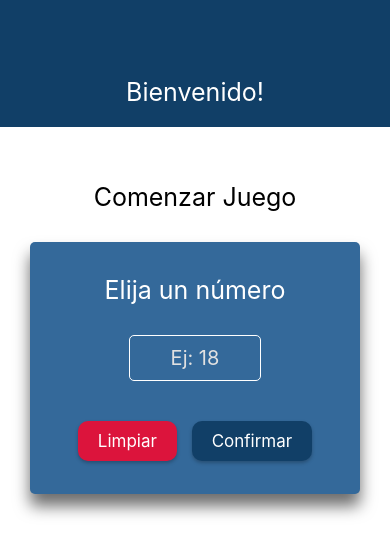
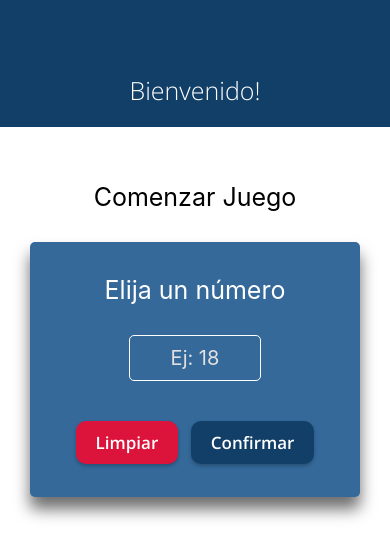
Before and after one commit to lautarodesouches/guess-number-game-app, a React Native app: screen / in a window 390 px wide. Shown: the top 558 px of the page. Built offline with nearby package versions, Linux system fonts and the light colour scheme.

Commit message:
Improve buttons - change fonts

```diff
--- a/App.js
+++ b/App.js
@@ -11,17 +11,12 @@ export default function App() {
 
   const [loaded] = useFonts({
     "open-sans": require("./assets/fonts/OpenSans-Regular.ttf"),
-    "open-sans-bold": require("./assets/fonts/OpenSans-Bold.ttf"),
     "open-sans-semibold": require("./assets/fonts/OpenSans-SemiBold.ttf"),
-    "open-sans-extrabold": require("./assets/fonts/OpenSans-ExtraBold.ttf"),
     "open-sans-light": require("./assets/fonts/OpenSans-Light.ttf"),
-    "open-sans-italic": require("./assets/fonts/OpenSans-Italic.ttf"),
   });
   const [userNumber, setUserNumber] = useState();
 
-  if (!loaded) {
-    return <ActivityIndicator size="large" color={'white'} />;
-  }
+  if (!loaded) return <ActivityIndicator size="large" color={'white'} />;
 
   const handleStartGame = selectedNumber => setUserNumber(selectedNumber);
 
--- a/src/components/ButtonDanger/index.js
+++ b/src/components/ButtonDanger/index.js
@@ -1,13 +1,14 @@
-import { Text } from "react-native";
 import { styles } from "../ButtonDanger/styles";
 import CustomButton from "../CustomButton";
 
 const ButtonDanger = ({ children, onPressF }) => {
     return (
-        <CustomButton style={styles.buttonDanger} onPressF={() => onPressF()}>
-            <Text style={styles.buttonDanger__text}>
-                {children}
-            </Text>
+        <CustomButton
+            styleButton={styles.buttonDanger}
+            styleText={styles.buttonDanger__text}
+            onPressF={onPressF}
+        >
+            {children}
         </CustomButton>
     );
 }
--- a/src/components/ButtonDanger/styles.js
+++ b/src/components/ButtonDanger/styles.js
@@ -6,7 +6,5 @@ export const styles = StyleSheet.create({
   },
   buttonDanger__text: {
     color: '#fff',
-    textAlign: 'center',
-    fontSize: 17,
   },
 });
--- a/src/components/ButtonPrimary/index.js
+++ b/src/components/ButtonPrimary/index.js
@@ -1,13 +1,14 @@
-import { Text } from "react-native";
 import { styles } from "../ButtonPrimary/styles";
 import CustomButton from "../CustomButton";
 
 const ButtonPrimary = ({ children, onPressF }) => {
     return (
-        <CustomButton style={styles.buttonPrimary} onPressF={() => onPressF()}>
-            <Text style={styles.buttonPrimary__text}>
-                {children}
-            </Text>
+        <CustomButton
+            styleButton={styles.buttonPrimary}
+            styleText={styles.buttonPrimary__text}
+            onPressF={onPressF}
+        >
+            {children}
         </CustomButton>
     );
 }
--- a/src/components/ButtonPrimary/styles.js
+++ b/src/components/ButtonPrimary/styles.js
@@ -7,7 +7,5 @@ export const styles = StyleSheet.create({
   },
   buttonPrimary__text: {
     color: primaryText,
-    textAlign: 'center',
-    fontSize: 17,
   },
 });
--- a/src/components/ButtonSecondary/index.js
+++ b/src/components/ButtonSecondary/index.js
@@ -1,13 +1,14 @@
-import { Text } from "react-native";
 import { styles } from "../ButtonSecondary/styles";
 import CustomButton from "../CustomButton";
 
 const ButtonSecondary = ({ children, onPressF }) => {
     return (
-        <CustomButton style={styles.buttonSecondary} onPressF={() => onPressF()}>
-            <Text style={styles.buttonSecondary__text}>
-                {children}
-            </Text>
+        <CustomButton
+            styleButton={styles.buttonSecondary}
+            styleText={styles.buttonSecondary__text}
+            onPressF={onPressF}
+        >
+            {children}
         </CustomButton>
     );
 }
--- a/src/components/ButtonSecondary/styles.js
+++ b/src/components/ButtonSecondary/styles.js
@@ -7,7 +7,5 @@ export const styles = StyleSheet.create({
   },
   buttonSecondary__text: {
     color: secondaryText,
-    textAlign: 'center',
-    fontSize: 17,
   },
 });
--- a/src/components/CustomButton/index.js
+++ b/src/components/CustomButton/index.js
@@ -1,10 +1,12 @@
-import { TouchableOpacity } from "react-native";
+import { Text, TouchableOpacity } from "react-native";
 import { styles } from "../CustomButton/styles";
 
-const CustomButton = ({ children, onPressF, style }) => {
+const CustomButton = ({ children, onPressF, styleButton, styleText }) => {
   return (
-    <TouchableOpacity style={[styles.customButton, { ...style }]} onPress={() => onPressF()}>
-      {children}
+    <TouchableOpacity style={[styles.customButton, { ...styleButton }]} onPress={onPressF}>
+      <Text style={[styles.text, { ...styleText }]}>
+        {children}
+      </Text>
     </TouchableOpacity>
   );
 }
--- a/src/components/CustomButton/styles.js
+++ b/src/components/CustomButton/styles.js
@@ -15,4 +15,9 @@ export const styles = StyleSheet.create({
         shadowRadius: 3.84,
         elevation: 5,
     },
+    text: {
+        fontFamily: 'open-sans-semibold',
+        textAlign: 'center',
+        fontSize: 17,
+    },
 });
--- a/src/components/header/styles.js
+++ b/src/components/header/styles.js
@@ -14,5 +14,6 @@ export const styles = StyleSheet.create({
         color: primaryText,
         fontSize: 25,
         paddingBottom: 20,
+        fontFamily: 'open-sans-light',
     }
 });
--- a/src/screens/StartGame/index.js
+++ b/src/screens/StartGame/index.js
@@ -58,7 +58,7 @@ const StartGame = ({onStartGame}) => {
                         ?
                         <CustomModal closeFunction={() => setError()}>
                             <Text style={styles.modalText}>{error}</Text>
-                            <ButtonPrimary onPressF={() => setError()}>Entendido</ButtonPrimary>
+                            <ButtonPrimary onPressF={setError}>Entendido</ButtonPrimary>
                         </CustomModal>
                         :
                         null
```
